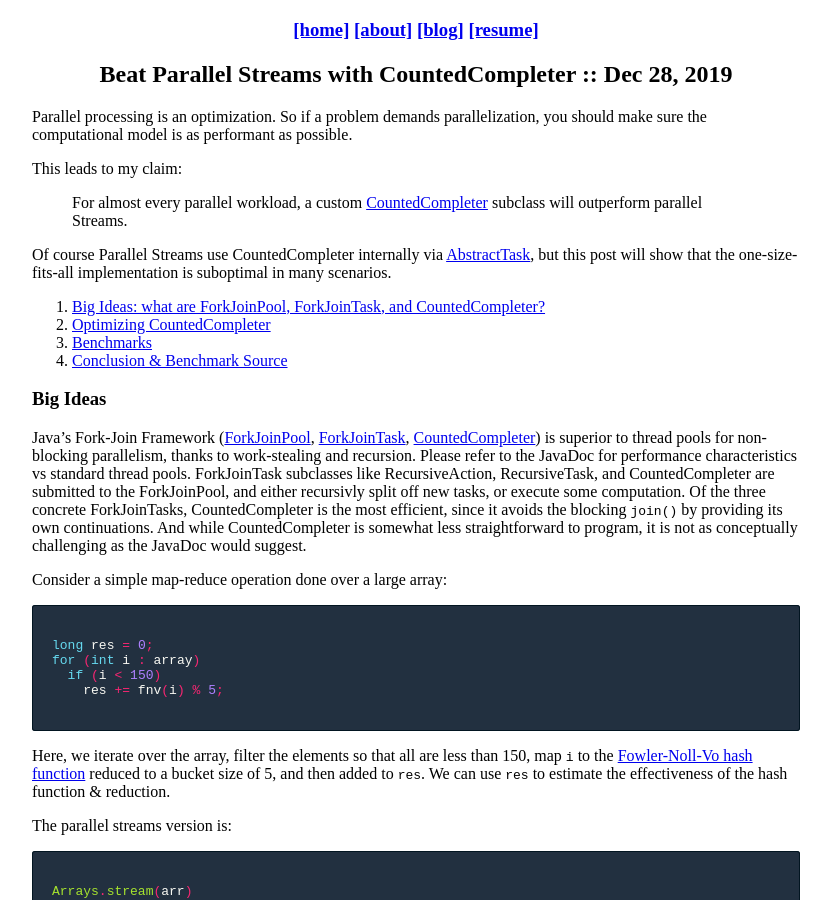
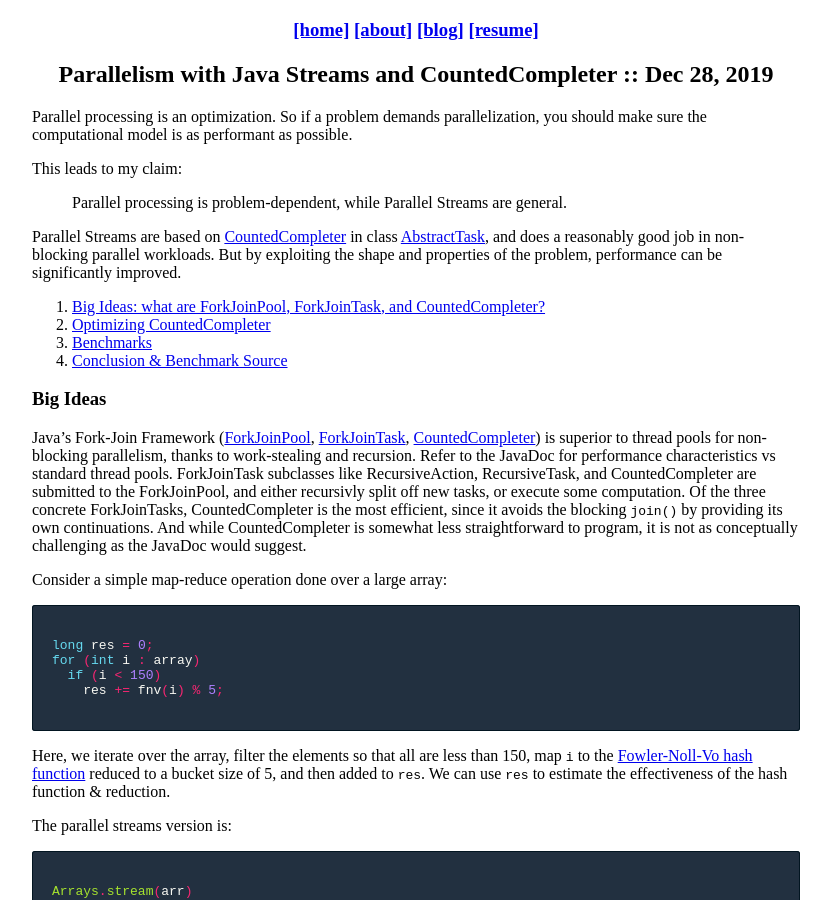
Before and after one commit to AugustNagro/augustnagro.github.io, a Jekyll site: the page built from _posts/2019-12-28-CountedCompleter.md, in a window 1280 px wide and 900 px high. Shown: the whole window, without its empty margins (224-1055 px from the left). Built offline with Jekyll 4.4.1, drawn with Linux system fonts in a browser that asks for light colours; comment, search, counter and statistics services are not loaded.

Commit message:
update blog

```diff
--- a/_posts/2019-12-28-CountedCompleter.md
+++ b/_posts/2019-12-28-CountedCompleter.md
@@ -1,15 +1,15 @@
 ---
 layout: post
-title: Beat Parallel Streams with CountedCompleter
+title: Parallelism with Java Streams and CountedCompleter
 date: 2019-12-28
 ---
 Parallel processing is an optimization. So if a problem demands parallelization, you should make sure the computational model is as performant as possible.
 
 This leads to my claim:
 
-> For almost every parallel workload, a custom [CountedCompleter](https://docs.oracle.com/en/java/javase/13/docs/api/java.base/java/util/concurrent/CountedCompleter.html) subclass will outperform parallel Streams.
+> Parallel processing is problem-dependent, while Parallel Streams are general.
 
-Of course Parallel Streams use CountedCompleter internally via [AbstractTask](https://github.com/openjdk/jdk/blob/master/src/java.base/share/classes/java/util/stream/AbstractTask.java), but this post will show that the one-size-fits-all implementation is suboptimal in many scenarios.
+Parallel Streams are based on [CountedCompleter](https://docs.oracle.com/en/java/javase/13/docs/api/java.base/java/util/concurrent/CountedCompleter.html) in class [AbstractTask](https://github.com/openjdk/jdk/blob/master/src/java.base/share/classes/java/util/stream/AbstractTask.java), and does a reasonably good job in non-blocking parallel workloads. But by exploiting the shape and properties of the problem, performance can be significantly improved.
 
 1. [Big Ideas: what are ForkJoinPool, ForkJoinTask, and CountedCompleter?](#big-ideas)
 2. [Optimizing CountedCompleter](#optimizing-countedcompleter)
@@ -17,7 +17,7 @@ Of course Parallel Streams use CountedCompleter internally via [AbstractTask](ht
 4. [Conclusion & Benchmark Source](#conclusion)
 
 ### Big Ideas
-Java's Fork-Join Framework ([ForkJoinPool](https://docs.oracle.com/en/java/javase/13/docs/api/java.base/java/util/concurrent/ForkJoinPool.html), [ForkJoinTask](https://docs.oracle.com/en/java/javase/13/docs/api/java.base/java/util/concurrent/ForkJoinTask.html), [CountedCompleter](https://docs.oracle.com/en/java/javase/13/docs/api/java.base/java/util/concurrent/CountedCompleter.html)) is superior to thread pools for non-blocking parallelism, thanks to work-stealing and recursion. Please refer to the JavaDoc for performance characteristics vs standard thread pools. ForkJoinTask subclasses like RecursiveAction, RecursiveTask, and CountedCompleter are submitted to the ForkJoinPool, and either recursivly split off new tasks, or execute some computation. Of the three concrete ForkJoinTasks, CountedCompleter is the most efficient, since it avoids the blocking `join()` by providing its own continuations. And while CountedCompleter is somewhat less straightforward to program, it is not as conceptually challenging as the JavaDoc would suggest.
+Java's Fork-Join Framework ([ForkJoinPool](https://docs.oracle.com/en/java/javase/13/docs/api/java.base/java/util/concurrent/ForkJoinPool.html), [ForkJoinTask](https://docs.oracle.com/en/java/javase/13/docs/api/java.base/java/util/concurrent/ForkJoinTask.html), [CountedCompleter](https://docs.oracle.com/en/java/javase/13/docs/api/java.base/java/util/concurrent/CountedCompleter.html)) is superior to thread pools for non-blocking parallelism, thanks to work-stealing and recursion. Refer to the JavaDoc for performance characteristics vs standard thread pools. ForkJoinTask subclasses like RecursiveAction, RecursiveTask, and CountedCompleter are submitted to the ForkJoinPool, and either recursivly split off new tasks, or execute some computation. Of the three concrete ForkJoinTasks, CountedCompleter is the most efficient, since it avoids the blocking `join()` by providing its own continuations. And while CountedCompleter is somewhat less straightforward to program, it is not as conceptually challenging as the JavaDoc would suggest.
 
 Consider a simple map-reduce operation done over a large array:
 
```
